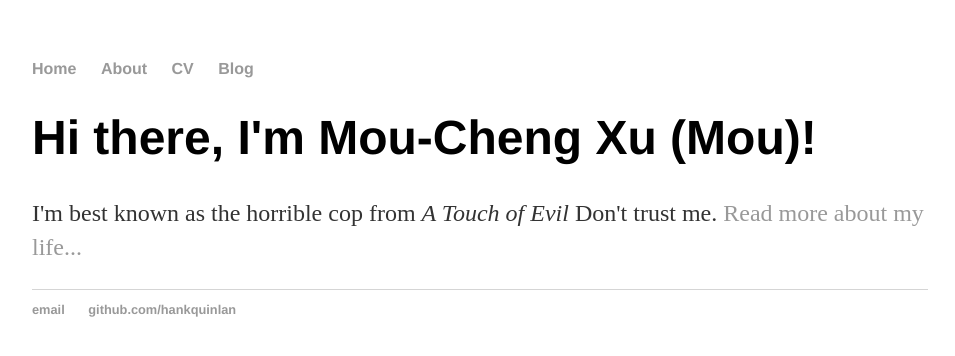
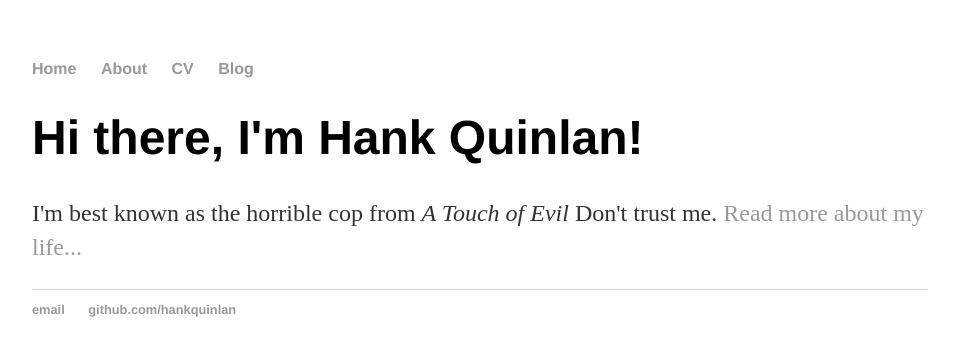
Before and after one commit to moucheng2017/mouchengxu.github.io, a Jekyll site: the page built from index.html, in a window 1280 px wide. Shown: the top 356 px of the page, without its empty margins (160-1115 px from the left). Built offline with Jekyll 4.4.1, drawn with Linux system fonts in a browser that asks for light colours.

Commit message:
Update index.html

```diff
--- a/index.html
+++ b/index.html
@@ -1,30 +1,8 @@
-<!DOCTYPE html>
-<html>
-	<head>
-		<title>Mou-Cheng Xu, Horrible Cop</title>
-		<!-- link to main stylesheet -->
-		<link rel="stylesheet" type="text/css" href="/css/main.css">
-	</head>
-	<body>
-		<nav>
-    		<ul>
-        		<li><a href="/">Home</a></li>
-	        	<li><a href="/about">About</a></li>
-        		<li><a href="/PhD">CV</a></li>
-        		<li><a href="/blog">Blog</a></li>
-    		</ul>
-		</nav>
-		<div class="container">
-    		<div class="blurb">
-        		<h1>Hi there, I'm Mou-Cheng Xu (Mou)!</h1>
-				<p>I'm best known as the horrible cop from <em>A Touch of Evil</em> Don't trust me. <a href="/about">Read more about my life...</a></p>
-    		</div><!-- /.blurb -->
-		</div><!-- /.container -->
-		<footer>
-    		<ul>
-        		<li><a href="mailto:hankquinlanhub@gmail.com">email</a></li>
-        		<li><a href="https://github.com/hankquinlan">github.com/hankquinlan</a></li>
-			</ul>
-		</footer>
-	</body>
-</html>
+---
+layout: default
+title: Hank Quinlan, Horrible Cop
+---
+<div class="blurb">
+	<h1>Hi there, I'm Hank Quinlan!</h1>
+	<p>I'm best known as the horrible cop from <em>A Touch of Evil</em> Don't trust me. <a href="/about">Read more about my life...</a></p>
+</div><!-- /.blurb -->
```
